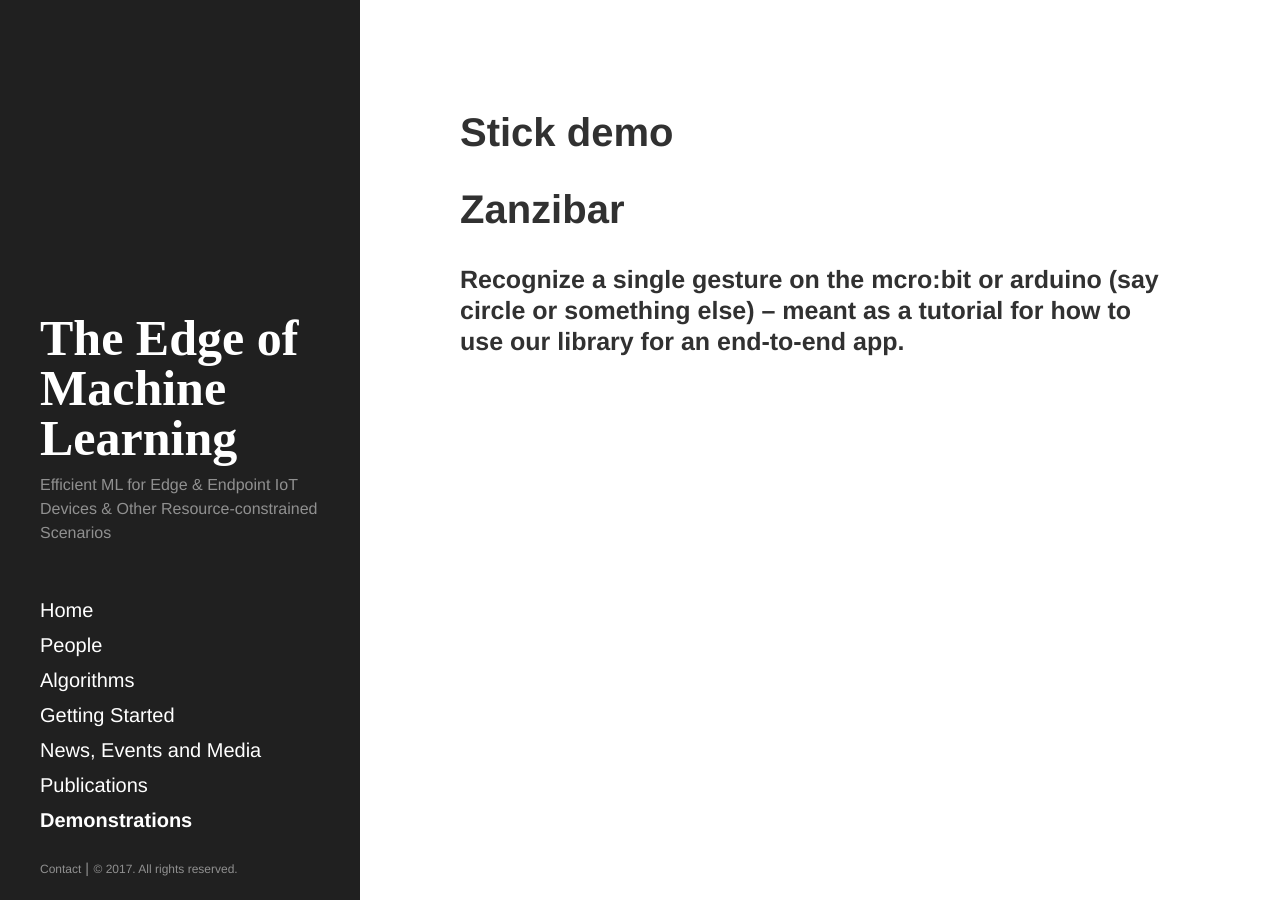
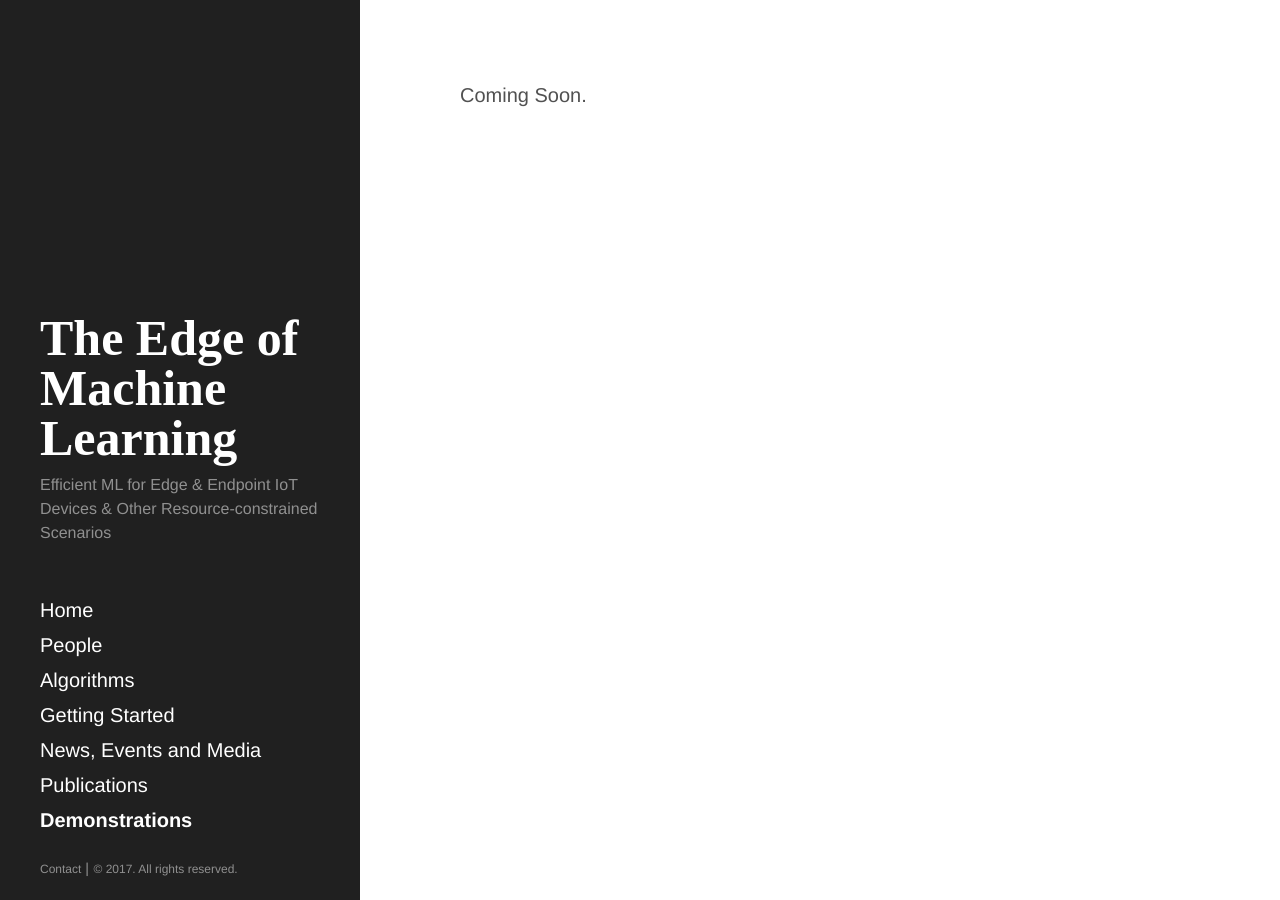
Before and after one commit to ShishirPatil/EdgeML, a Jekyll site: the page built from Demonstrations/index.html, in a window 1280 px wide. Built offline with Jekyll 4.4.1, drawn with Linux system fonts in a browser that asks for light colours.

Commit message:
Added comming soon templates and placeholder to algorithsm

```diff
--- a/Demonstrations/index.html
+++ b/Demonstrations/index.html
@@ -2,7 +2,10 @@
 layout: default
 title: Demonstrations
 ---
-<h1>Stick demo</h1>
+<!-- <h1>Stick demo</h1>
 <h1>Zanzibar</h1>
 <h3>Recognize a single gesture on the mcro:bit or arduino (say circle or something else) –
 meant as a tutorial for how to use our library for an end-to-end app.</h3>
+ -->
+
+Coming Soon.
--- a/_includes/sidebar.html
+++ b/_includes/sidebar.html
@@ -45,7 +45,7 @@
         <a class="sidebar-nav-item{% if page.url == '/GettingStarted/' %} active{% endif %}" href="{{ site.baseurl }}/GettingStarted">
         Getting Started
         </a>
-        <div class="sidebar-nav-submenu {% if page.category %}{%if page.category != 'Getting Started' %}hidden{% endif %}{% else %}hidden{% endif %}">
+       <!--  <div class="sidebar-nav-submenu {% if page.category %}{%if page.category != 'Getting Started' %}hidden{% endif %}{% else %}hidden{% endif %}">
           <div>
             <a href="{{ site.baseurl }}/GettingStarted/Tutorial1">Tutorial 1</a>
           </div>
@@ -55,7 +55,7 @@
           <div>
             <a href="{{ site.baseurl }}/GettingStarted/Tutorial3">Tutorial 3</a>
           </div>
-        </div>
+        </div> -->
       </div>
 
       <!-- Media -->
```
